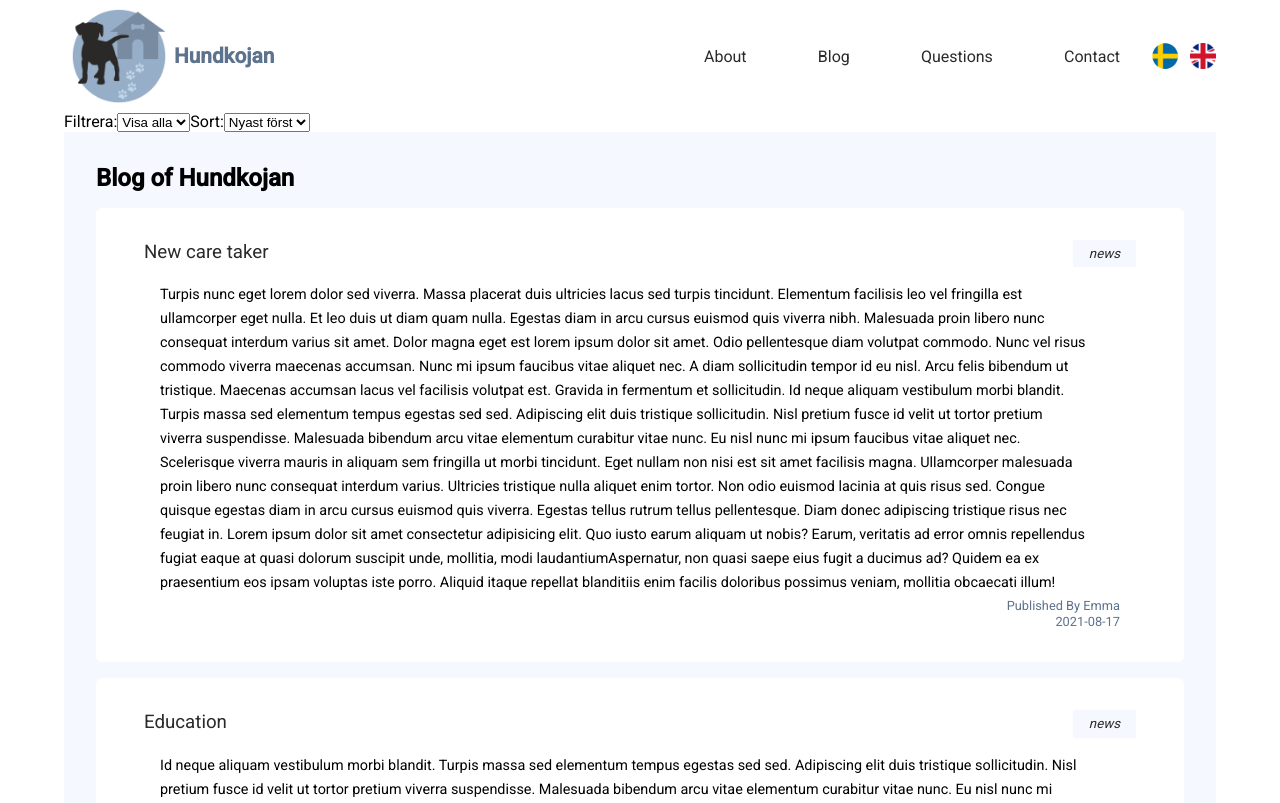
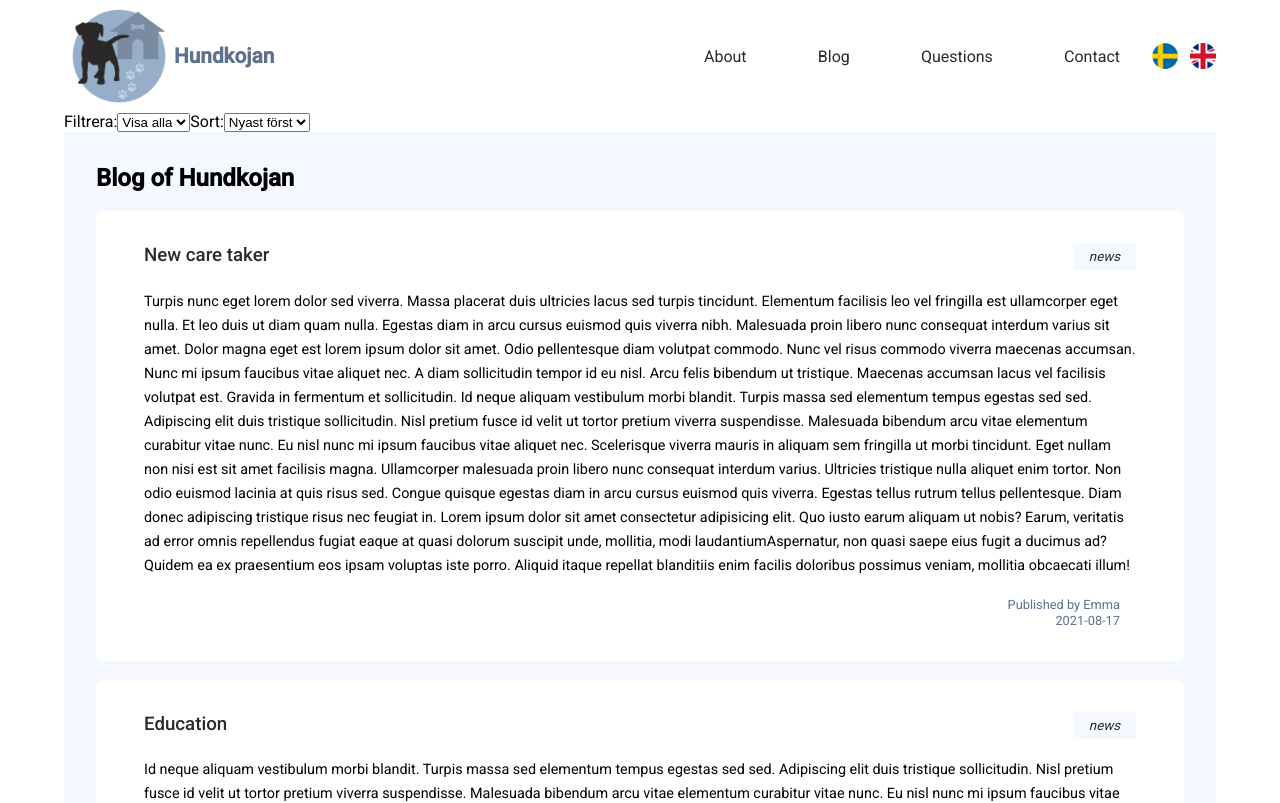
Before and after one commit to EmmaOlsson/hunddagis, a React (Create React App) app: page /blog in a window 1280 px wide. Shown: the top 803 px of the page. Built offline with nearby package versions, Linux system fonts and the light colour scheme.

Commit message:
Styling changes

```diff
--- a/src/css/blog.module.css
+++ b/src/css/blog.module.css
@@ -14,7 +14,7 @@
     flex-direction: column;
     padding: 2rem 3rem;
     background: var(--white-regular);
-    margin: 1rem 0;
+    margin: 1.2rem 0;
     line-height: 1.5rem;
     border-radius: .4rem;
 }
@@ -27,7 +27,7 @@
 }
 
 .blogTitle{
-    font-weight: 400;
+    font-weight: 500;
 }
 
 .blogCategory{
@@ -39,17 +39,14 @@
 }
 
 .blogText {
-    padding: 1rem 3rem .2rem 1rem;
+    padding: 1.2rem 0;
     font-size: .9rem;
 }
-
-
 
 .blogPostBottom {
     color: var(--hundkojan-blue);
     font-size: .8rem;
     line-height: 1rem;
-    text-transform: capitalize;
     text-align: end;
     padding-right: 1rem;
 }
```
